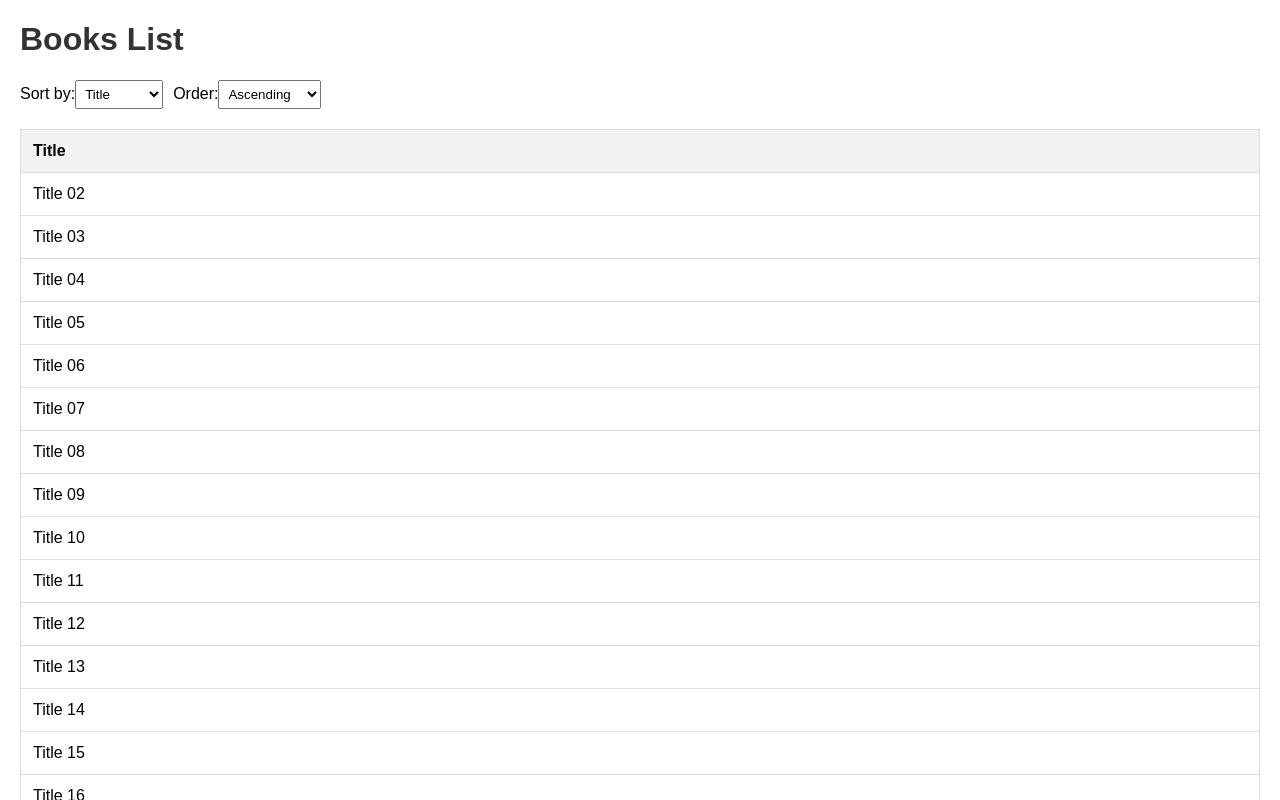
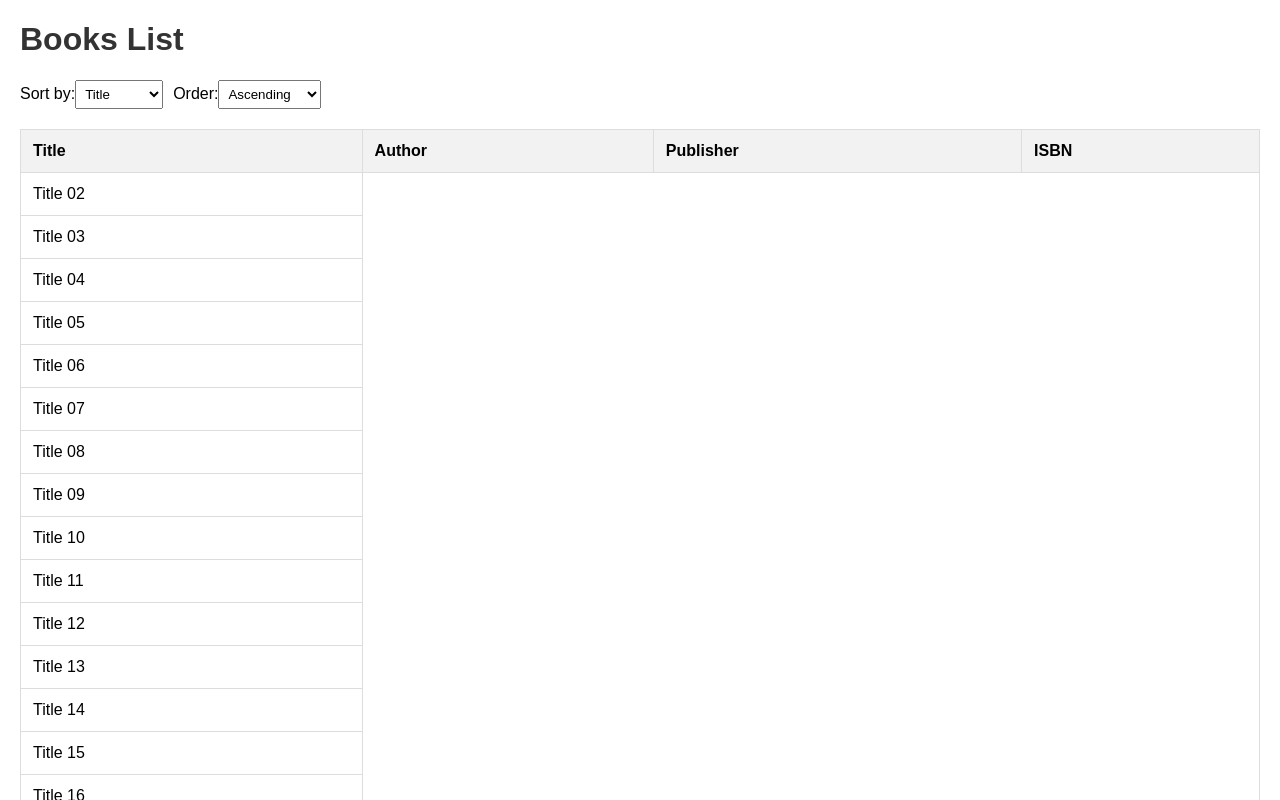
Before and after one commit to acciojob/sort-books-handesaurabh, a React app: page / in a window 1280 px wide. Shown: the top 800 px of the page. Built offline with nearby package versions, Linux system fonts and the light colour scheme.

Commit message:
books list updated th

```diff
--- a/src/components/BooksList.js
+++ b/src/components/BooksList.js
@@ -86,6 +86,9 @@ const BooksList = () => {
         <thead>
           <tr>
             <th>Title</th>
+            <th>Author</th>
+            <th>Publisher</th>
+            <th>ISBN</th>
           </tr>
         </thead>
         <tbody>
@@ -96,6 +99,7 @@ const BooksList = () => {
           ))}
         </tbody>
       </table>
+
     </div>
   );
 };
```
